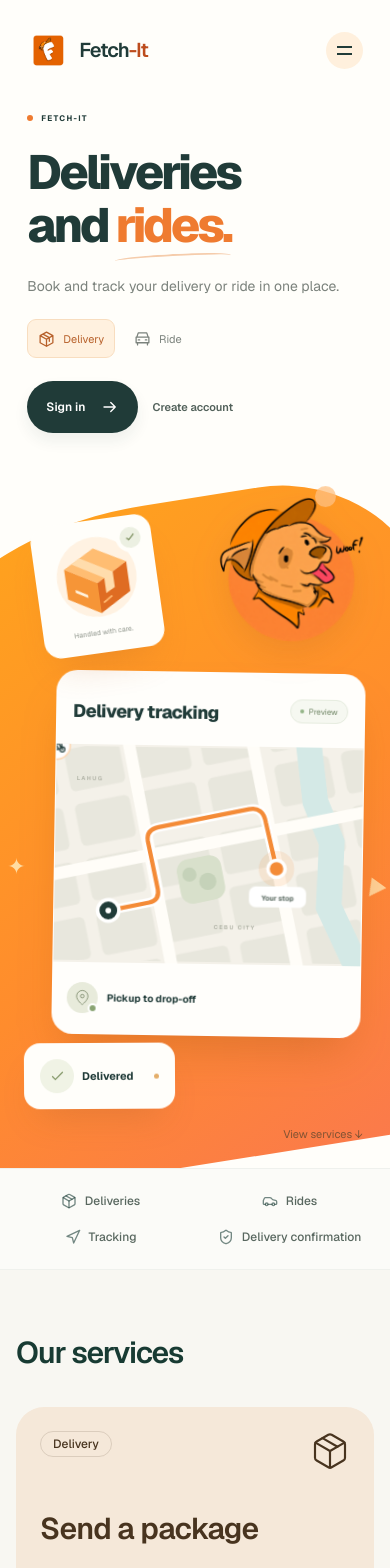
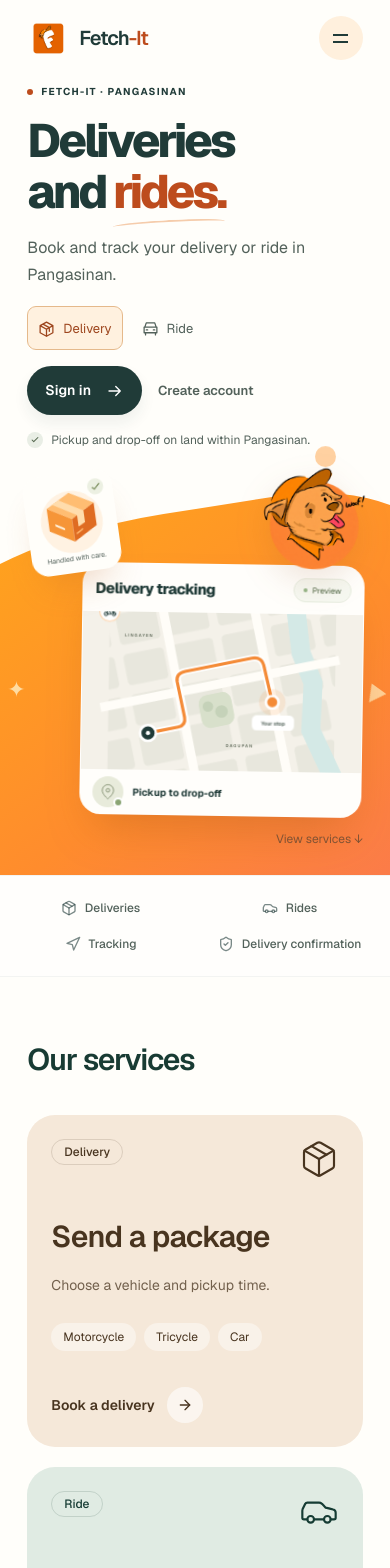
Before and after one commit to forikm/Fetch-IT-v1.2, a Next.js app: page / in a window 390 px wide. Shown: the top 1568 px of the page. Built offline with nearby package versions, Linux system fonts and the light colour scheme; no server answers.

Commit message:
Improve customer landing accessibility and loading

```diff
--- a/public/sw.js
+++ b/public/sw.js
@@ -1,6 +1,6 @@
 // Cache public UI only. Private booking data is saved per account by the app.
-const CACHE_VERSION = "fetchit-customer-v9";
-const APP_SHELL = ["/", "/help", "/manifest.webmanifest", "/pwa-icon-any-v2-192.png", "/pwa-icon-any-v2-512.png", "/pwa-icon-maskable-v2-192.png", "/pwa-icon-maskable-v2-512.png", "/fetch-logo-final.png", "/fetch-loading.gif"];
+const CACHE_VERSION = "fetchit-customer-v10";
+const APP_SHELL = ["/", "/help", "/manifest.webmanifest", "/pwa-icon-any-v2-192.png", "/pwa-icon-any-v2-512.png", "/pwa-icon-maskable-v2-192.png", "/pwa-icon-maskable-v2-512.png", "/fetch-logo-final.png", "/fetch-loading.webp"];
 
 function staticAssets(text) {
   return [...new Set(text.match(/\/_next\/static\/[^\s"'<>\\)]+/g) || [])];
--- a/src/app/page.tsx
+++ b/src/app/page.tsx
@@ -2,16 +2,19 @@
 
 import { useCustomerViewHistory } from "@/hooks/use-customer-view-history";
 import { useEffect } from "react";
+import dynamic from "next/dynamic";
 import { useAppStore } from "@/lib/store";
 import { LandingView } from "@/components/fetchit/shared/landing";
-import { AuthView } from "@/components/fetchit/shared/auth-view";
-import { CustomerProfile } from "@/components/fetchit/customer/customer-profile";
-import { ModeSelect } from "@/components/fetchit/customer/mode-select";
-import { CustomerDashboard } from "@/components/fetchit/customer/customer-dashboard";
-import { RideDashboard } from "@/components/fetchit/customer/ride-dashboard";
 import { FetchItLoadingScreen } from "@/components/fetchit/shared/loading";
-import { SignupPlaces } from "@/components/fetchit/shared/signup-places";
 import { setPushAccount } from "@/lib/customer-push";
+
+// Load authentication, maps and booking tools only when their view is opened.
+const AuthView = dynamic(() => import("@/components/fetchit/shared/auth-view").then(module => module.AuthView), { loading: FetchItLoadingScreen });
+const CustomerProfile = dynamic(() => import("@/components/fetchit/customer/customer-profile").then(module => module.CustomerProfile), { loading: FetchItLoadingScreen });
+const ModeSelect = dynamic(() => import("@/components/fetchit/customer/mode-select").then(module => module.ModeSelect), { loading: FetchItLoadingScreen });
+const CustomerDashboard = dynamic(() => import("@/components/fetchit/customer/customer-dashboard").then(module => module.CustomerDashboard), { loading: FetchItLoadingScreen });
+const RideDashboard = dynamic(() => import("@/components/fetchit/customer/ride-dashboard").then(module => module.RideDashboard), { loading: FetchItLoadingScreen });
+const SignupPlaces = dynamic(() => import("@/components/fetchit/shared/signup-places").then(module => module.SignupPlaces), { loading: FetchItLoadingScreen });
 
 export default function Home() {
   const { view, user, bootstrapped, bootstrap, openBookingSummary } = useAppStore();
--- a/src/components/fetchit/shared/landing-hero.module.css
+++ b/src/components/fetchit/shared/landing-hero.module.css
@@ -1,4 +1,4 @@
-.root { --ink:#203b38;--orange:#ef7b30;--muted:#7b8580;--ease:cubic-bezier(.2,.7,.2,1) }
+.root { --ink:#203b38;--orange:#bd4c1d;--muted:#52615a;--ease:cubic-bezier(.2,.7,.2,1) }
 .root * { box-sizing:border-box }
 .root { margin:0;min-height:100vh;padding:0;background:#fffefa;color:var(--ink);font-family:var(--font-geist-sans), sans-serif }
 .root button, .root input { font:inherit }
@@ -26,11 +26,11 @@
 .root h1 { font-family:var(--font-geist-sans), sans-serif;font-size:clamp(42px,4.9vw,73px);font-weight:800;letter-spacing:-3.8px;line-height:1.1;margin:25px 0 23px }
 .root h1 span { color:var(--orange);position:relative }
 .root h1 span:after { content:'';position:absolute;left:0;bottom:-6px;width:100%;height:8px;border-top:2px solid #ed9f6688;border-radius:50%;transform:rotate(-3deg) }
-.root .intro { font-size:14px;color:#7b827c;line-height:1.85;margin:0 0 26px }
+.root .intro { font-size:16px;color:var(--muted);line-height:1.7;margin:0 0 26px }
 .root .service-picker { display:flex;gap:8px;margin-bottom:26px }
-.root .service { border:1px solid transparent;border-radius:9px;background:none;color:#7b827c;font-size:11px;display:flex;gap:8px;align-items:center;padding:10px 12px;transition:background .25s,border-color .25s,color .25s }
+.root .service { border:1px solid transparent;border-radius:9px;background:none;color:var(--muted);font-size:14px;display:flex;gap:8px;align-items:center;padding:10px 12px;min-height:44px;transition:background .25s,border-color .25s,color .25s }
 .root .service svg { width:17px;height:17px }
-.root .service.selected { color:#b7602a;background:#fff1df;border-color:#f8ddbf }
+.root .service.selected { color:#9d451d;background:#fff1df;border-color:#e5b98b }
 .root .service:hover { background:#fff0df }
 .root .hero-actions { display:flex;gap:20px;align-items:center }
 .root .primary-button { background:var(--ink);color:#fff;border-radius:50px;display:flex;justify-content:center;align-items:center;gap:28px;padding:17px 23px;font-size:12px;font-weight:600;box-shadow:0 8px 15px #203b3812;transition:transform .25s,box-shadow .25s,background .25s }
@@ -40,8 +40,8 @@
 .root .primary-button:hover svg { transform:translateX(4px) }
 .root .how-button { display:flex;align-items:center;gap:8px;background:none;color:#52615a;font-size:10px;font-weight:600;padding:10px 0 }
 .root .play-icon { width:24px;height:24px;display:grid;place-items:center;border:1px solid #cdd2c9;border-radius:50%;font-size:7px;padding-left:2px }
-.root .trust-line { display:flex;gap:8px;align-items:center;font-size:10px;color:#8c928b;margin-top:30px }
-.root .trust-check { width:16px;height:16px;background:#e9eee5;border-radius:50%;display:grid;place-items:center;color:#6f8468 }
+.root .trust-line { display:flex;gap:8px;align-items:center;font-size:13px;line-height:1.5;color:var(--muted);margin-top:24px;max-width:360px }
+.root .trust-check { width:16px;height:16px;flex-shrink:0;background:#e9eee5;border-radius:50%;display:grid;place-items:center;color:#52654c }
 .root .trust-check svg { width:10px;height:10px;stroke-width:2.5 }
 .root .hero-art { position:relative;min-width:0;height:545px;align-self:center;perspective:1000px }
 .root .availability { position:absolute;right:18%;top:7px;display:flex;gap:7px;align-items:center;color:#fff9ee;font-size:10px;letter-spacing:.3px }
@@ -253,7 +253,7 @@
 .root .nav-link { color: #203b38; }
 .root .nav-link:hover { color: #38594e; }
 @media (max-width: 1000px) {
-  .root .menu-button { display: grid; gap: 5px; place-content: center; width: 37px; height: 37px; border-radius: 50%; background: #fff0dd; }
+  .root .menu-button { display: grid; gap: 5px; place-content: center; width: 44px; height: 44px; border-radius: 50%; background: #fff0dd; }
   .root .menu-button span { height: 2px; width: 15px; background: var(--ink); }
   .root .header nav { display: none; position: absolute; z-index: 10; top: calc(100% - 12px); right: 7%; background: #fffefa; border: 1px solid #e9e5db; box-shadow: 0 10px 30px #203b381a; border-radius: 14px; padding: 15px 24px; align-items: flex-start; min-width: 170px; }
   .root .header nav.open { display: flex; flex-direction: column; gap: 7px; }
@@ -300,3 +300,51 @@
 @media (max-width: 360px) {
   .root .mascot { width: 140px; }
 }
+
+/* Readable controls and a compact phone illustration, without changing the
+   authenticated app's styles or the supplied mascot and route artwork. */
+.root .service { font-size: 14px; }
+.root .how-button { min-height: 44px; font-size: 14px; }
+.root .trust-line { font-size: 13px; }
+.root .nav-link { min-height: 44px; padding-block: 12px; }
+.root .tiny-label, .root .rider-info > span, .root .eta > span,
+.root .parcel-label { color: #52615a; }
+.root .live-pill { color: #465f3b; }
+.root .map-label { fill: #626c5b; }
+.root .availability { color: #203b38; }
+.root .canvas-footer { color: #52615a; }
+
+@media (max-width: 620px) {
+  .root { min-height: 0; }
+  .root .header { height: 76px; }
+  .root .hero { padding-top: 8px; padding-bottom: 0; }
+  .root .hero-copy h1 { font-size: clamp(44px, 12vw, 60px); margin: 16px 0; }
+  .root .hero-copy .intro { font-size: 16px; margin-bottom: 18px; }
+  .root .eyebrow { font-size: 10px; letter-spacing: 1.3px; }
+  .root .service { font-size: 13px; padding: 10px; }
+  .root .service-picker { margin-bottom: 16px; flex-wrap: wrap; }
+  .root .primary-button { font-size: 14px; min-height: 48px; padding: 14px 18px; }
+  .root .hero-actions { gap: 16px; }
+  .root .how-button { font-size: 13px; }
+  .root .trust-line { margin-top: 16px; font-size: 12px; }
+  .root .hero-art { height: 350px; margin-top: 24px; }
+  .root .orange-field { top: auto; bottom: -35px; height: 400px; }
+  .root .map-card { width: 84%; right: 0; top: 92px; }
+  .root .map-header { height: 48px; padding: 10px 12px; }
+  .root .map-header h2 { font-size: 15px; margin: 0; }
+  .root .tiny-label { display: none; }
+  .root .map-surface { height: 158px; }
+  .root .map-footer { height: 44px; padding: 8px 12px; }
+  .root .rider-info strong { font-size: 10px; }
+  .root .rider-info > span { font-size: 9px; }
+  .root .eta { display: none; }
+  .root .mascot { width: 110px; top: -8px; right: -2%; }
+  .root .parcel-card { width: 90px; height: 100px; top: 0; left: 0; }
+  .root .parcel-illustration { width: 65px; height: 68px; }
+  .root .parcel-halo { width: 62px; height: 62px; top: 18px; }
+  .root .parcel-check { width: 24px; height: 24px; right: 5px; top: 5px; }
+  .root .parcel-label { font-size: 7px; }
+  .root .delivered-card, .root .availability, .root .canvas-footer > span { display: none; }
+  .root .canvas-footer { padding-top: 0; padding-bottom: 20px; }
+  .root .explore-link { font-size: 12px; min-height: 32px; display: flex; align-items: center; }
+}
--- a/src/components/fetchit/shared/landing-hero.tsx
+++ b/src/components/fetchit/shared/landing-hero.tsx
@@ -58,11 +58,12 @@ export function LandingHero({ onStart, onLogin, onSetupPlaces, signedIn, riderAp
   </defs></svg>
     <section className={styles["hero"]} aria-labelledby="hero-title">
       <div className={styles["hero-copy"]}>
-        <div className={styles["eyebrow"]}><span></span> FETCH-IT</div>
+        <div className={styles["eyebrow"]}><span></span> FETCH-IT · PANGASINAN</div>
         <h1 id="hero-title">Deliveries<br />and <span>rides.</span></h1>
-        <p className={styles["intro"]}>Book and track your delivery or ride in one place.</p>
+        <p className={styles["intro"]}>Book and track your delivery or ride in Pangasinan.</p>
         <div className={styles["service-picker"]} role="group" aria-label="Select service"><button type="button" className={cn(styles.service, mode === "delivery" && styles.selected)} onClick={() => setMode("delivery")} aria-pressed={mode === "delivery"}><svg><use href="#fi-landing-box"/></svg>Delivery</button><button type="button" className={cn(styles.service, mode === "ride" && styles.selected)} onClick={() => setMode("ride")} aria-pressed={mode === "ride"}><svg><use href="#fi-landing-car"/></svg>Ride</button></div>
         <div className={styles["hero-actions"]}><button type="button" className={styles["primary-button"]} onClick={() => signedIn ? onStart(mode) : onLogin(mode)}><span>{signedIn ? mode === "ride" ? "Book a ride" : "Book a delivery" : "Sign in"}</span><svg><use href="#fi-landing-arrow"/></svg></button>{signedIn ? <a className={styles["how-button"]} href="#how-it-works">How it works</a> : <button type="button" className={styles["how-button"]} onClick={() => onStart(mode)}>Create account</button>}</div>
+        <div className={styles["trust-line"]}><div className={styles["trust-check"]}><svg><use href="#fi-landing-check"/></svg></div><span>Pickup and drop-off on land within Pangasinan.</span></div>
       </div>
       <div className={styles["hero-art"]} aria-label="Illustrated delivery route preview">
         <div className={styles["mascot"]}>
@@ -75,7 +76,7 @@ export function LandingHero({ onStart, onLogin, onSetupPlaces, signedIn, riderAp
           <div className={styles["map-surface"]}>
             <svg ref={mapRef} viewBox="0 0 430 300" className={styles["route-map"]} role="img" aria-label="Illustrated delivery route from pickup to your destination">
               <defs><pattern id="fi-landing-blocks" width="95" height="78" patternUnits="userSpaceOnUse" patternTransform="rotate(-12)"><rect width="95" height="78" fill="#f4f1e9"/><rect x="8" y="8" width="78" height="60" rx="8" fill="#e8e7dd"/></pattern><path id="fi-landing-travel-path" d="M76 230 133 218 Q148 215 145 199L130 132Q127 116 145 112L271 85Q291 81 295 103L311 168"/></defs>
-              <rect width="430" height="300" fill="url(#fi-landing-blocks)"/><path d="m352-20 12 93 24 57-3 90 48 99" fill="none" stroke="#d4e9e6" strokeWidth="36"/><path d="m-15 183 452-97M99-15l69 331M272-20l71 330" fill="none" stroke="#fffdf8" strokeWidth="17"/><rect x="174" y="153" width="63" height="63" rx="17" fill="#d8e0cb" transform="rotate(-12 205 185)"/><circle cx="189" cy="178" r="10" fill="#c5d2b9"/><circle cx="215" cy="187" r="12" fill="#c5d2b9"/><text x="29" y="47" className={styles["map-label"]}>LAHUG</text><text x="224" y="254" className={styles["map-label"]}>CEBU CITY</text>
+              <rect width="430" height="300" fill="url(#fi-landing-blocks)"/><path d="m352-20 12 93 24 57-3 90 48 99" fill="none" stroke="#d4e9e6" strokeWidth="36"/><path d="m-15 183 452-97M99-15l69 331M272-20l71 330" fill="none" stroke="#fffdf8" strokeWidth="17"/><rect x="174" y="153" width="63" height="63" rx="17" fill="#d8e0cb" transform="rotate(-12 205 185)"/><circle cx="189" cy="178" r="10" fill="#c5d2b9"/><circle cx="215" cy="187" r="12" fill="#c5d2b9"/><text x="29" y="47" className={styles["map-label"]}>LINGAYEN</text><text x="224" y="254" className={styles["map-label"]}>DAGUPAN</text>
               <use href="#fi-landing-travel-path" fill="none" stroke="#fff" strokeWidth="13" strokeLinecap="round"/><use href="#fi-landing-travel-path" className={styles["draw-route"]} fill="none" stroke="#f48b37" strokeWidth="6" strokeLinecap="round"/>
               <circle cx="76" cy="230" r="15" fill="#203b38" stroke="white" strokeWidth="5"/><circle cx="76" cy="230" r="4" fill="white"/><circle className={styles["destination-pulse"]} cx="311" cy="168" r="23" fill="#f48b37" opacity=".18"/><circle cx="311" cy="168" r="12" fill="#f48b37" stroke="white" strokeWidth="5"/>
               <g className={styles["moving-rider"]}><circle r="19" fill="#fff" stroke="#ffd4ac" strokeWidth="2"/><g transform="translate(-12,-12)" fill="none" stroke="#203b38" strokeWidth="1.8" strokeLinecap="round" strokeLinejoin="round"><circle cx="5" cy="17" r="3.5"/><circle cx="20" cy="17" r="3.5"/><path d="m5 17 5-8h5l5 8M8 17h7l-5-8m4-4h4l2 12M9 7H5"/></g><animateMotion dur="12s" repeatCount="indefinite" keyPoints="0;1;1" keyTimes="0;.85;1" calcMode="linear"><mpath href="#fi-landing-travel-path"/></animateMotion></g>
--- /dev/null
+++ b/src/components/fetchit/shared/landing-page.module.css
@@ -0,0 +1,43 @@
+/* Keep the public page in the same cream/green palette as its hero, even when
+   an authenticated screen has selected dark mode. These tokens stay local. */
+.page {
+  color-scheme: light;
+  --background: #fffefa;
+  --foreground: #203b38;
+  --card: #f3f3eb;
+  --card-foreground: #203b38;
+  --primary: #bd4c1d;
+  --primary-foreground: #ffffff;
+  --muted: #eeefe8;
+  --muted-foreground: #52615a;
+  --border: #dfe4da;
+  --ring: #bd4c1d;
+}
+
+.page > main > section:not([id="about-us"]),
+.page > main > section[id="about-us"] > div,
+.page > footer > div {
+  max-width: none;
+  padding-inline: 6%;
+}
+
+.page a,
+.page button {
+  touch-action: manipulation;
+}
+
+@media (max-width: 1100px) {
+  .page > main > section:not([id="about-us"]),
+  .page > main > section[id="about-us"] > div,
+  .page > footer > div {
+    padding-inline: 5%;
+  }
+}
+
+@media (max-width: 620px) {
+  .page > main > section:not([id="about-us"]),
+  .page > main > section[id="about-us"] > div,
+  .page > footer > div {
+    padding-inline: 7%;
+  }
+}
--- a/src/components/fetchit/shared/landing.tsx
+++ b/src/components/fetchit/shared/landing.tsx
@@ -9,6 +9,7 @@ import { cn } from "@/lib/utils";
 import Link from "next/link";
 import { SupportContact } from "./support-contact";
 import { LandingHero } from "./landing-hero";
+import styles from "./landing-page.module.css";
 
 const FEATURES = [
   { icon: MapPin, title: "Track your booking", desc: "See route maps and status updates." },
@@ -54,7 +55,7 @@ export function LandingView() {
   }
 
   return (
-    <div className="min-h-screen overflow-x-clip bg-background">
+    <div className={cn(styles.page, "min-h-screen overflow-x-clip bg-background")}>
       <main>
         <LandingHero
           signedIn={!!user}
--- a/src/components/fetchit/shared/loading.tsx
+++ b/src/components/fetchit/shared/loading.tsx
@@ -1,14 +1,14 @@
 import Image from "next/image";
 import { cn } from "@/lib/utils";
 
-// Keep the supplied GIF animated; show the still logo for reduced motion.
+// Keep the supplied animation in a smaller WebP; show a still for reduced motion.
 export function FetchItLoader({ className }: { className?: string }) {
   return (
     <span aria-hidden="true" className={cn("inline-flex h-5 w-5 shrink-0 items-center justify-center", className)}>
       <picture className="contents">
         <source media="(prefers-reduced-motion: reduce)" srcSet="/fetch-logo-final.png" />
         <Image
-          src="/fetch-loading.gif"
+          src="/fetch-loading.webp"
           alt=""
           width={96}
           height={96}
--- a/src/components/fetchit/shared/logo.tsx
+++ b/src/components/fetchit/shared/logo.tsx
@@ -21,7 +21,6 @@ export function FetchItLogo({
         alt=""
         aria-hidden="true"
         className="shrink-0 object-contain"
-        unoptimized
       />
       {showWordmark && (
         <span className="font-semibold text-xl tracking-[-0.05em]">
```
Also changed, not shown: public/fetch-loading.webp (added), 1 other file (tests, documents, lock files or other folders).
